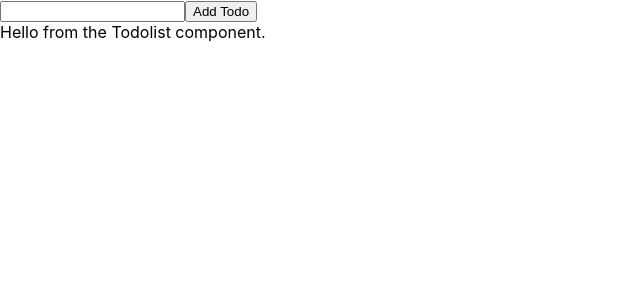
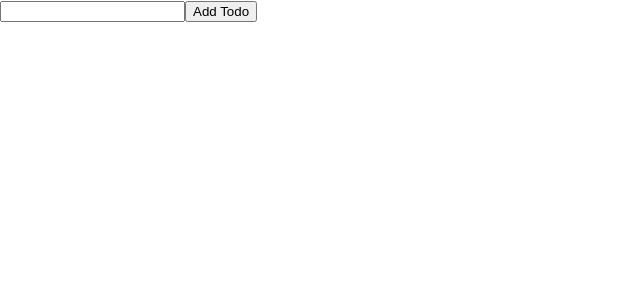
Before and after one commit to glitchy-cat/glitchy-planner, a React (Create React App) app: page / in a window 1280 px wide. Shown: the top 300 px of the page, without its empty margins (0-640 px from the left). Built offline with nearby package versions, Linux system fonts and the light colour scheme.

Commit message:
Created class component to render todo list items

```diff
--- a/src/components/Todolist.js
+++ b/src/components/Todolist.js
@@ -1,13 +1,16 @@
-import React from 'react';
+import React from "react";
 
 class Todolist extends React.Component {
-    render() {
-        return(
-            <div>
-                Hello from the Todolist component.
-            </div>
-        );
-    }
+  render() {
+    const { todos } = this.props;
 
+    return (
+      <div className="todoListContainer">
+        {todos.map((_todo, _index) => {
+          return <div key={_index}>{_todo}</div>;
+        })}
+      </div>
+    );
+  }
 }
 export default Todolist;
```
